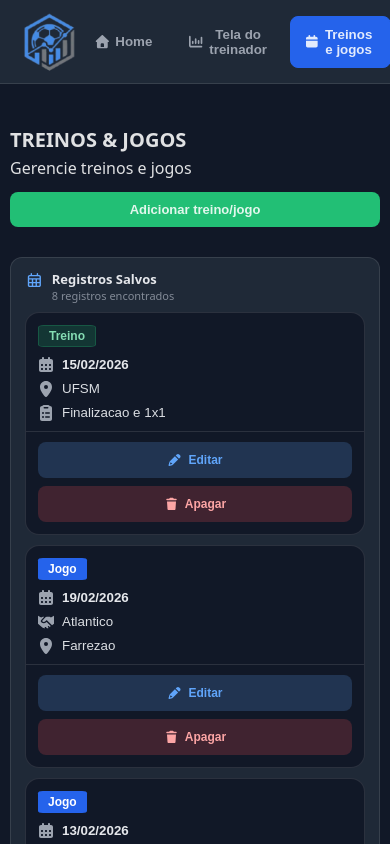
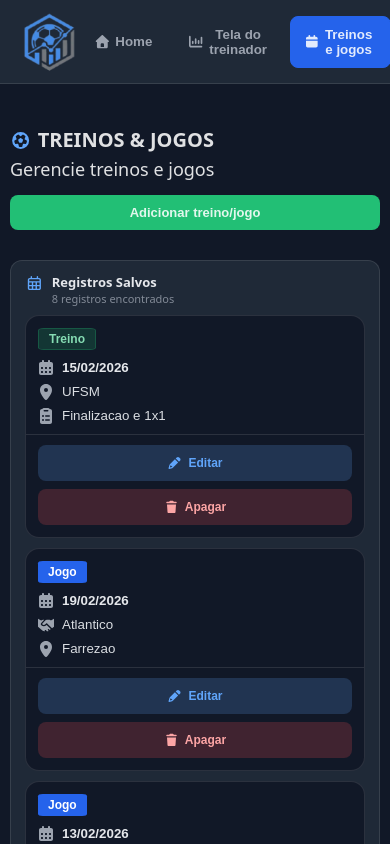
Before and after one commit to diogodls/player, a React (Vite) app: page /session-screen in a window 390 px wide. Shown: the top 844 px of the page. Built offline with nearby package versions, Linux system fonts and the light colour scheme; data requests are answered from the project's data file.

Commit message:
feat(#48): poe icone

```diff
--- a/src/components/RegistrationScreen/HeaderSessionScreen/HeaderSessionScreen.module.scss
+++ b/src/components/RegistrationScreen/HeaderSessionScreen/HeaderSessionScreen.module.scss
@@ -9,6 +9,25 @@
     flex-direction: column;
     gap: 4px;
     min-width: 0;
+    align-items: center;
+    text-align: center;
+
+    .subtitle{
+      font-size: 18px;
+    }
+
+    .titleRow {
+      display: flex;
+      align-items: center;
+      gap: 8px;
+      min-width: 0;
+
+      .titleIcon {
+        color: var(--light-blue);
+        font-size: 25px;
+        flex: 0 0 auto;
+      }
+    }
 
     .title {
       font-weight: bold;
@@ -38,6 +57,12 @@
     align-items: flex-start;
 
     .headerText {
+      .titleRow {
+        .titleIcon {
+          font-size: 18px;
+        }
+      }
+
       .title {
         font-size: 22px;
       }
@@ -52,6 +77,14 @@
 
   @media (max-width: 420px) {
     .headerText {
+      .titleRow {
+        gap: 6px;
+
+        .titleIcon {
+          font-size: 17px;
+        }
+      }
+
       .title {
         font-size: 20px;
       }
--- a/src/components/RegistrationScreen/HeaderSessionScreen/HeaderSessionScreen.tsx
+++ b/src/components/RegistrationScreen/HeaderSessionScreen/HeaderSessionScreen.tsx
@@ -1,3 +1,5 @@
+import { FontAwesomeIcon } from "@fortawesome/react-fontawesome";
+import { faFutbol } from "@fortawesome/free-solid-svg-icons";
 import styles from "./HeaderSessionScreen.module.scss";
 
 type HeaderSessionScreenProps = {
@@ -8,10 +10,13 @@ const HeaderSessionScreen = ({ onAddSession }: HeaderSessionScreenProps) => {
   return(
     <div className={styles.headerContainer}>
       <div className={styles.headerText}>
-        <span className={styles.title}>
-          TREINOS & JOGOS
-        </span>
-        <span>
+        <div className={styles.titleRow}>
+          <FontAwesomeIcon icon={faFutbol} className={styles.titleIcon} />
+          <span className={styles.title}>
+            TREINOS & JOGOS
+          </span>
+        </div>
+        <span className={styles.subtitle}>
           Gerencie treinos e jogos
         </span>
       </div>
```
